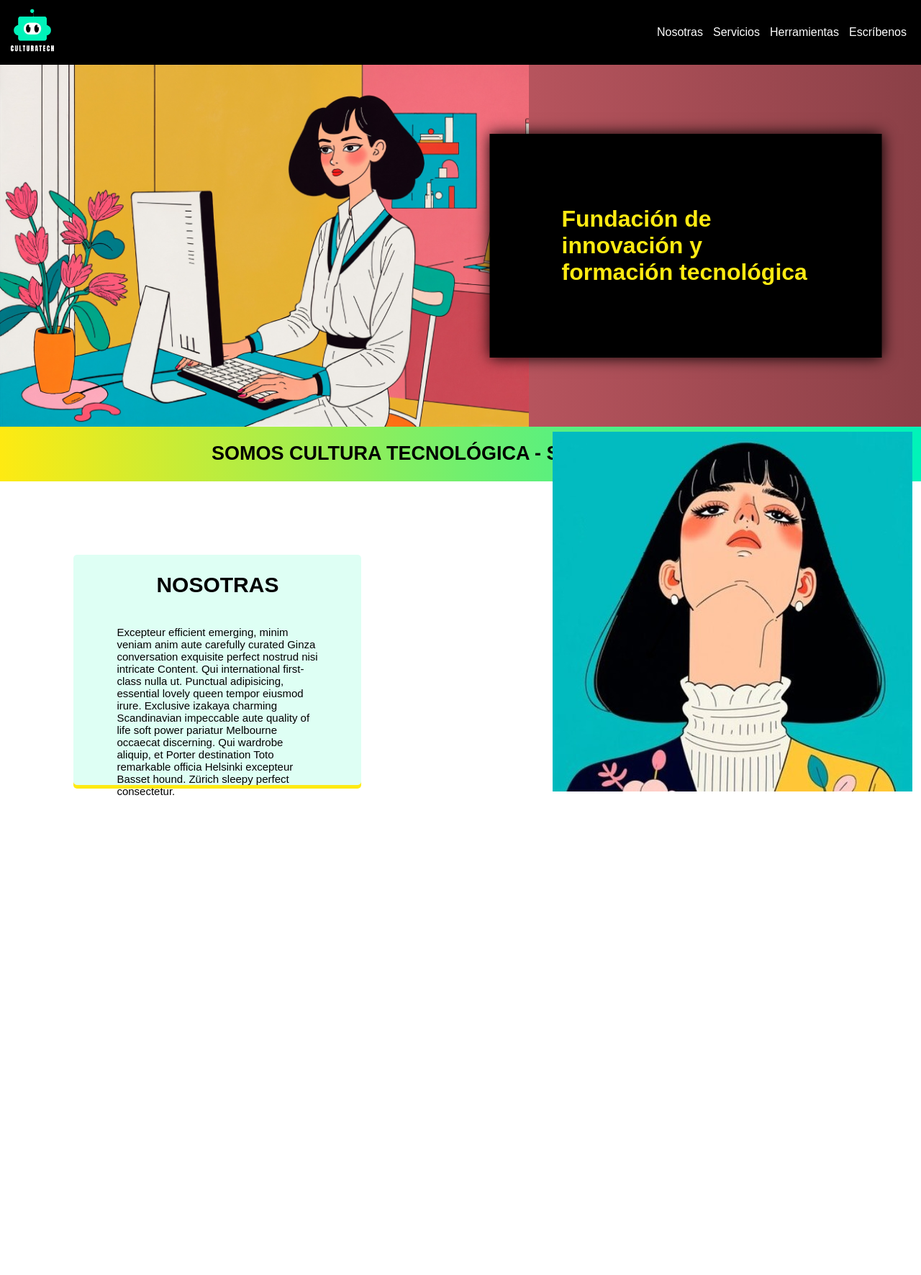
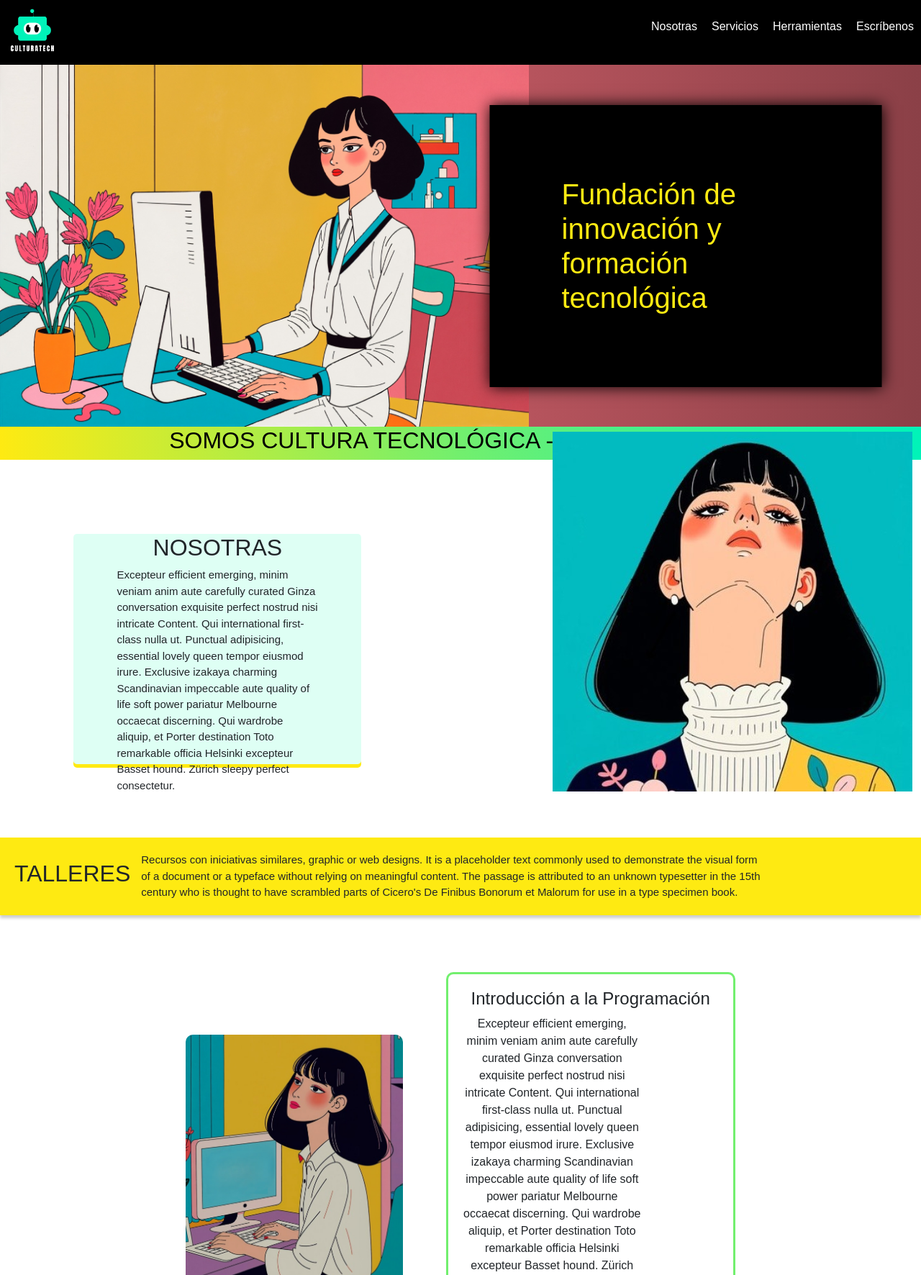
Before and after one commit to LuisaRuge/Proyecto-Culturatech-, a plain HTML site: page index.html in a window 1280 px wide. Shown: the top 1772 px of the page at 72% size. Before the commit the page ends 1194 px from the top, so only its background shows below. Drawn offline with nearby package versions, Linux system fonts and the light colour scheme.

Commit message:
arreglado

```diff
--- a/css/style.css
+++ b/css/style.css
@@ -1,8 +1,17 @@
+*{
+    margin: 0;
+    padding: 0;
+    box-sizing: border-box;
+    font-family: arial;
+
+}
+
 body{
     margin: 0;
     margin: 0;
 }
 
+/*Texto del menú y color */
 a{
     text-decoration-line:none;
     color: white;
@@ -19,47 +28,35 @@ header{
     padding: 10px;
 }
 
-.logo{
+/*Alineación y tamaño logotipo en el header*/
+.logo img{
     display: flex;
     align-items: center;
-}
-
-.logo img{
     height: 70px;
     margin-right: 40px;
 }
 
-nav a{
-    font-weight: 600;
-    padding-right: 10px;
-    font-size: light;
-    font-family: Arial, sans-serif;
-    font-weight: 100;
-    list-style: none;
-    font-style: normal;
+/*Estilo del menú*/
+.navegation ul{
+    list-style-type: none;
+    display: flex;
+    gap: 20px;
+    color: white;
 }
 
-nav a:hover{
+/*Efecto pasar mouse por el menú*/
+.navegation a:hover{
     color: #FEEA12;
 }
 
-@media (max-width:768px){
-    header{
-        flex-direction: column;
-    }
-
-    nav{
-        padding: auto;
-    }
-}
-
-.container{
+/*Estilo fondo de la cabecera*/
+.container-degrade{
     display: flex;
     background: linear-gradient(to right, #F16F7B, #8B4047);
     margin: 0px;
 }
 
-
+/*Estilo caja texto negro en la cabecera*/
 h1{
     display: flex;
     background-color: black;
@@ -76,7 +73,7 @@ h1{
 
 }
 
-
+/*Estilo caja sección Somos Cultura Tecnológica*/
 .text{
     display: flex;
     color:black;
@@ -89,7 +86,7 @@ h1{
 
 }
 
-
+/*Inicio sección nosotras*/
 .container-card{
     display: grid;
     font-size: 20px;
@@ -105,15 +102,13 @@ h1{
 
 }
 
-
-
 p{
     font-size: 15px;
     width: 70%;
     font-family: Arial, sans-serif;
 }
+
     /* imagen de nosotras*/
-
     .image-box{
     width: 350px;
     height: 400px;
@@ -125,3 +120,78 @@ p{
     top: 75%;
 
 }
+
+/*Inicio sección Talleres */
+
+.talleres-section {
+    background-color: #FEEA12; /* Color amarillo */
+    padding: 20px; /* Espaciado interno */
+    font-weight: normal; /* Texto en negrita */
+    font-size: 18px; /* Tamaño del título */
+    display: flex;
+    align-items: center;
+    gap: 15px;
+    box-shadow: 0 4px 4px rgba(0, 0, 0, 0.2); /* Sombra sutil */
+
+}
+
+.talleres-section p {
+    font-family: arial; /* Texto normal para el párrafo */
+    font-size: 15px; /* Tamaño del párrafo */
+    margin: 0; /* Elimina margen extra */
+
+
+}
+
+.section.container{
+    height: 150px;
+    display:inline-flex;
+    justify-content:space-between;
+    align-items: center;
+    background-color: #00F3B9;
+    padding: 5px;
+    margin: 5px;
+}
+
+.container-fluid {
+    width: 100%;
+    display: flex;
+    justify-content: center;
+    align-items: center;
+    padding: 2%;
+
+}
+.workshop-container {
+    display: flex;
+    align-items: center;
+    justify-content: center;
+    gap: 60px;
+    width: 100%;
+    padding: 5% 5%;
+}
+.workshop-container img {
+    width: 30%;
+    height: auto;
+    border-radius: 10px;
+}
+.workshop-card {
+    background: white;
+    padding: 20px;
+    border-radius: 10px;
+    border: 3px solid #72EF6E;
+    overflow: visible;
+    box-shadow: 0px 5px 0px #feea12;
+    flex: 1;
+    max-width:40%;
+    text-align: center;
+}
+.workshop-card h5 {
+    font-size: 1.5rem;
+}
+.workshop-card p {
+    font-size: 1rem;
+}
+.workshop-card .btn {
+    font-size: 1rem;
+    padding: 8px 15px;
+}
--- a/index.html
+++ b/index.html
@@ -4,6 +4,7 @@
     <meta charset="UTF-8">
     <meta name="LuisaForero" content="width=device-width, initial-scale=1.0">
     <title>Culturatech</title>
+    <link href="https://cdn.jsdelivr.net/npm/bootstrap@5.3.3/dist/css/bootstrap.min.css" rel="stylesheet" integrity="sha384-QWTKZyjpPEjISv5WaRU9OFeRpok6YctnYmDr5pNlyT2bRjXh0JMhjY6hW+ALEwIH" crossorigin="anonymous">
     <link rel="stylesheet" href="./css/style.css">
 
 </head>
@@ -14,17 +15,19 @@
         </div>
 
         <!--diseño del menú-->
-        <nav>
-            <a href="#nosotras" class="nav-link">Nosotras</a>
-            <a href="#servicios" class="nav-link">Servicios</a>
-            <a href="#herramientas" class="nav-link">Herramientas</a>
-            <a href="#escríbenos" class="nav-link">Escríbenos</a>
+        <nav class="navegation">
+            <ul>
+            <li><a href="#nosotras"> Nosotras</a></li>
+            <li><a href="#servicios"> Servicios</a></li>
+            <li><a href="#herramientas">Herramientas</a></li>
+            <li><a href="#escríbenos">Escríbenos</a></li>
+            </ul>
         </nav>
 
         </div>
     </header>
 
-    <div class="container">
+    <div class="container-degrade">
         <img src="./img/img-home.jpg" width="735" height="503" alt="imagen home">
         <h1>Fundación de innovación y formación tecnológica</h1>
     </div>
@@ -33,7 +36,7 @@
         <h2>SOMOS CULTURA TECNOLÓGICA - SENTIPENSANTE</h2>
     </div>
 
-    <!-- NOSOTRAS-->
+    <!-- Sección NOSOTRAS-->
 <div class="container-card">
     <!-- Card con borde degradado (izquierda) -->
             <h2>NOSOTRAS</h2>
@@ -44,10 +47,64 @@
                 Helsinki excepteur Basset hound. Zürich sleepy perfect consectetur.</p>
 </div>
     <!-- Cuadro para la imagen (derecha) -->
-      <div class="image-box">
+    <div class="image-box">
         <img src="./img/img-nosotras.jpeg" alt="Descripción">
-      </div>
+    </div>
 </div>
+
+<!-- Sección TALLERES -->
+
+<section class="talleres-section">
+        <h2 class="text-start">TALLERES</h2>
+    <p>Recursos con iniciativas similares, graphic or web designs.
+        It is a placeholder text commonly used to demonstrate the visual form of a document or a typeface without
+        relying on meaningful content.
+        The passage is attributed to an unknown typesetter in the 15th century who is thought to have scrambled
+        parts of Cicero's De Finibus
+        Bonorum et Malorum for use in a type specimen book.</p>
+
+</section>
+
+<div class="container mt-4">
+    <div class="workshop-container">
+        <img src="./img/Picture1.jpg" alt="Introducción a la Programación">
+        <div class="workshop-card">
+            <h5>Introducción a la Programación</h5>
+            <p>Excepteur efficient emerging, minim veniam anim aute carefully curated Ginza conversation exquisite perfect nostrud nisi intricate Content.
+                Qui international first-class nulla ut. Punctual adipisicing, essential lovely queen tempor eiusmod irure. Exclusive izakaya charming Scandinavian
+                impeccable aute quality of life soft power pariatur Melbourne occaecat discerning. Qui wardrobe aliquip, et Porter destination Toto remarkable officia
+                Helsinki excepteur Basset hound. Zürich sleepy perfect consectetur.</p>
+            <a href="#servicios" class="btn btn-dark">Conoce más</a>
+        </div>
+    </div>
+
+    <div class="workshop-container">
+        <div class="workshop-card">
+            <h5>Diseño Gráfico Digital con Adobe Creative Suite</h5>
+            <p>Excepteur efficient emerging, minim veniam anim aute carefully curated Ginza conversation exquisite perfect nostrud nisi intricate Content.
+                Qui international first-class nulla ut. Punctual adipisicing, essential lovely queen tempor eiusmod irure. Exclusive izakaya charming Scandinavian
+                impeccable aute quality of life soft power pariatur Melbourne occaecat discerning. Qui wardrobe aliquip, et Porter destination Toto remarkable officia
+                Helsinki excepteur Basset hound. Zürich sleepy perfect consectetur.</p>
+            <a href="#servicios" class="btn btn-dark">Conoce más</a>
+        </div>
+        <img src="./img/Picture2.jpg" alt="Diseño Gráfico Digital">
+    </div>
+
+    <div class="workshop-container">
+        <img src="./img/Picture3.png" alt="Marketing Digital para Emprendedores">
+        <div class="workshop-card">
+            <h5>Marketing Digital para Emprendedores</h5>
+            <p>Excepteur efficient emerging, minim veniam anim aute carefully curated Ginza conversation exquisite perfect nostrud nisi intricate Content.
+                Qui international first-class nulla ut. Punctual adipisicing, essential lovely queen tempor eiusmod irure. Exclusive izakaya charming Scandinavian
+                impeccable aute quality of life soft power pariatur Melbourne occaecat discerning. Qui wardrobe aliquip, et Porter destination Toto remarkable officia
+                Helsinki excepteur Basset hound. Zürich sleepy perfect consectetur.</p>
+            <a href="#servicios" class="btn btn-dark">Conoce más</a>
+        </div>
+    </div>
+</div>
+
+<script src="https://cdn.jsdelivr.net/npm/bootstrap@5.3.0/dist/js/bootstrap.bundle.min.js"></script>
+
 
 
 </body>
```
Also changed, not shown: img/Picture1.jpg (added), img/Picture2.jpg (added), 2 other files. Lines whose indentation alone changed are shown as unchanged.
